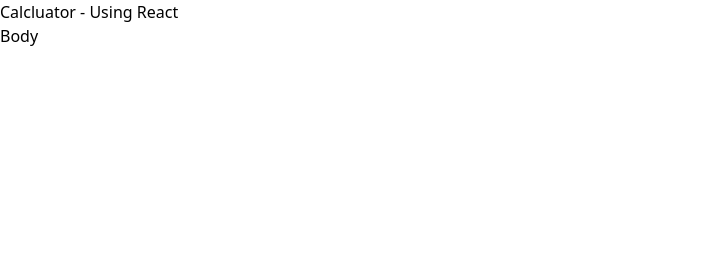
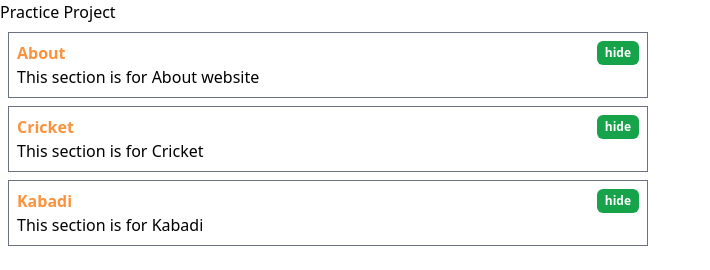
Before and after one commit to Adarsha-React/ReactCalculator, a React app: page / in a window 1280 px wide. Shown: the whole page, without its empty margins (0-710 px from the left). Built offline with nearby package versions, Linux system fonts and the light colour scheme.

Commit message:
Built Accordian with own state variable

```diff
--- a/index.html
+++ b/index.html
@@ -3,7 +3,7 @@
   <head>
     <meta charset="UTF-8" />
     <meta name="viewport" content="width=device-width, initial-scale=1.0" />
-    <title>Calculator</title>
+    <title>React Practice Project</title>
     <link href="index.css" rel="stylesheet" />
   </head>
   <body>
--- a/package.json
+++ b/package.json
@@ -4,9 +4,11 @@
   "description": "Calculator Built Using React",
   "main": "App.js",
   "scripts": {
+    "start":"parcel index.html",
+    "build":"parcel build index.html",
     "test": "jest"
   },
-  "author": "",
+  "author": "Adarsha",
   "license": "ISC",
   "dependencies": {
     "react": "^18.2.0",
--- a/src/components/Body.js
+++ b/src/components/Body.js
@@ -1,7 +1,14 @@
+import Section from "./Section";
+
 const Body = () => {
   return (
     <div>
-      <h1> Body</h1>
+      <Section
+        title={"About"}
+        description={"This section is for About website"}
+      />
+      <Section title={"Cricket"} description={"This section is for Cricket"} />
+      <Section title={"Kabadi"} description={"This section is for Kabadi"} />
     </div>
   );
 };
--- a/src/components/Header.js
+++ b/src/components/Header.js
@@ -1,7 +1,7 @@
 const Header = () => {
   return (
     <div>
-      <h1> Calcluator - Using React </h1>
+      <h1> Practice Project </h1>
     </div>
   );
 };
--- /dev/null
+++ b/src/components/Section.js
@@ -0,0 +1,33 @@
+import { useState } from "react";
+
+const Section = (props) => {
+  const { title, description } = props;
+  const [isVisible, setIsVisible] = useState(true);
+
+  return (
+    <div className="border border-1 border-gray-500 m-2 p-2 w-1/2">
+      <div className="flex justify-between">
+        <h1 className="font-bold text-orange-400">{title}</h1>
+        {isVisible ? (
+          <button
+            className="bg-green-600 px-2 rounded-md text-white text-xs font-bold"
+            onClick={() => setIsVisible(false)}
+          >
+            hide
+          </button>
+        ) : (
+          <button
+            className="bg-green-600 px-2 rounded-md text-white text-xs font-bold"
+            onClick={() => setIsVisible(true)}
+          >
+            Show
+          </button>
+        )}
+      </div>
+
+      {isVisible && <p className="">{description}</p>}
+    </div>
+  );
+};
+
+export default Section;
```
